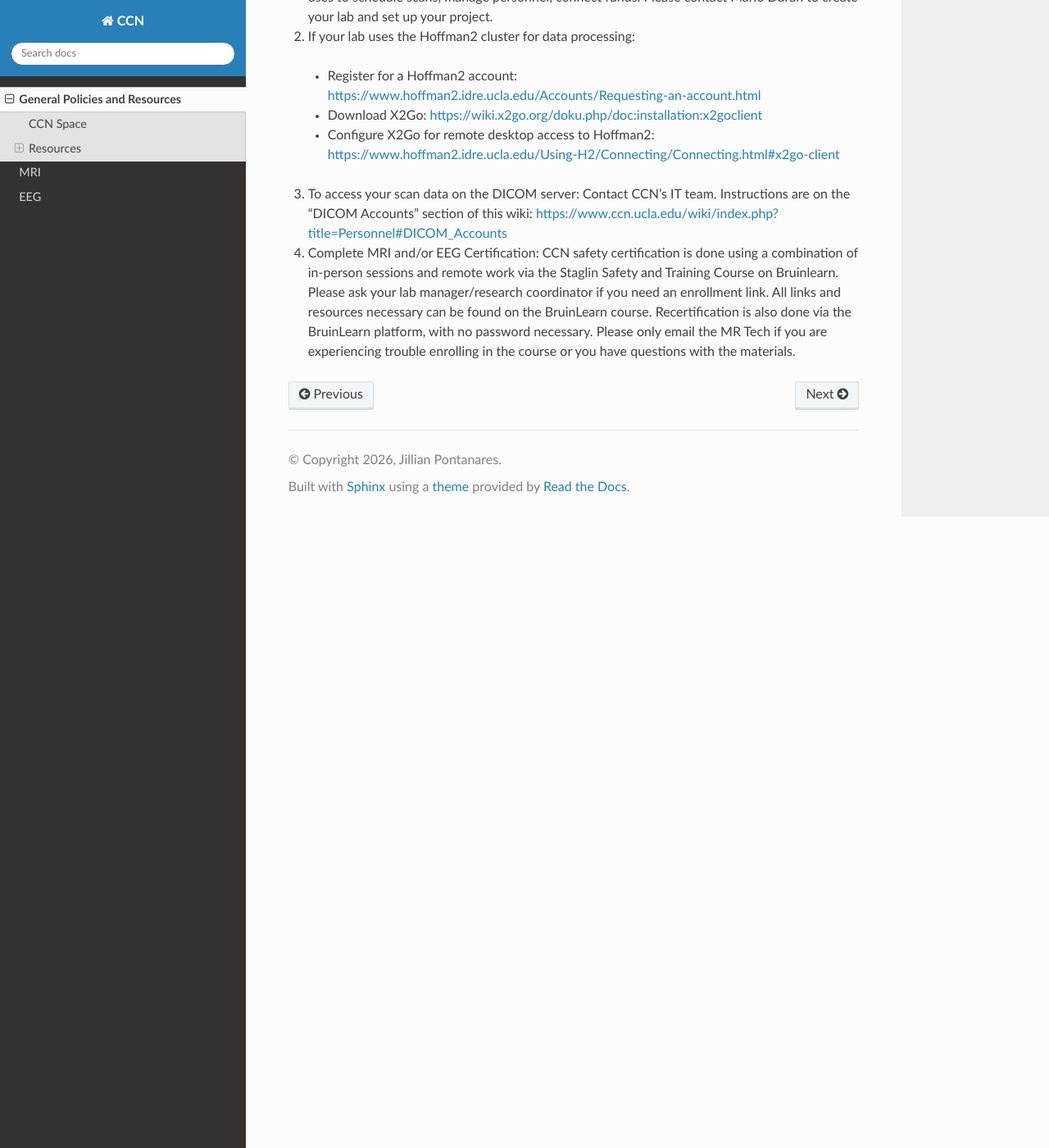
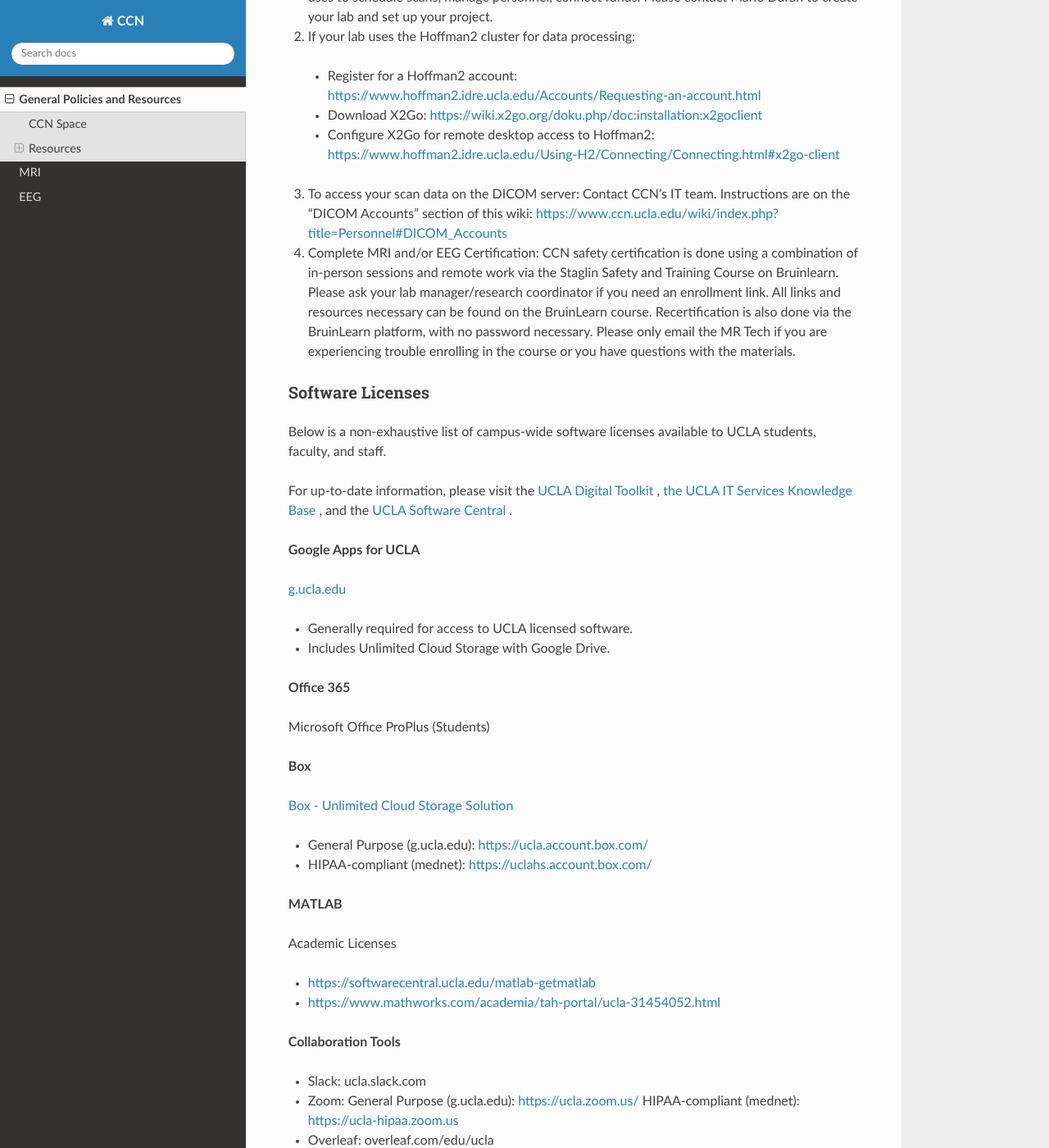
Before and after one commit to jpontanares-ccn/CCN, a Sphinx documentation site: the page built from docs/source/generalpolicies.rst, in a window 1280 px wide and 1400 px high, scrolled down 2643 px. Shown: the whole window at 82% size. Built offline with Sphinx 7.4.7 and the Read the Docs theme 3.1.0, drawn with Linux system fonts in a browser that asks for light colours; some of the changed text lies outside the part shown.

Commit message:
Update generalpolicies.rst

```diff
--- a/docs/source/generalpolicies.rst
+++ b/docs/source/generalpolicies.rst
@@ -86,3 +86,55 @@ Getting Started at CCN
   - Configure X2Go for remote desktop access to Hoffman2: https://www.hoffman2.idre.ucla.edu/Using-H2/Connecting/Connecting.html#x2go-client
 3. To access your scan data on the DICOM server: Contact CCN's IT team. Instructions are on the "DICOM Accounts" section of this wiki: https://www.ccn.ucla.edu/wiki/index.php?title=Personnel#DICOM_Accounts
 4. Complete MRI and/or EEG Certification: CCN safety certification is done using a combination of in-person sessions and remote work via the Staglin Safety and Training Course on Bruinlearn. Please ask your lab manager/research coordinator if you need an enrollment link. All links and resources necessary can be found on the BruinLearn course. Recertification is also done via the BruinLearn platform, with no password necessary. Please only email the MR Tech if you are experiencing trouble enrolling in the course or you have questions with the materials.
+
+Software Licenses
+~~~~~~~~~~~~~~~~~
+
+Below is a non-exhaustive list of campus-wide software licenses available to UCLA students, faculty, and staff.
+
+For up-to-date information, please visit the `UCLA Digital Toolkit <https://dts.ucla.edu/>`_ , `the UCLA IT Services Knowledge Base <https://ucla.service-now.com/support?id=kb_view>`_ , and the `UCLA Software Central <https://ucla.service-now.com/support?id=sc_category&sys_id=526f0ae81b6c29143b0555351a4bcbc8>`_ .
+
+
+**Google Apps for UCLA**
+
+`g.ucla.edu <https://g.ucla.edu/>`_
+
+- Generally required for access to UCLA licensed software.
+- Includes Unlimited Cloud Storage with Google Drive.
+
+**Office 365**
+
+Microsoft Office ProPlus (Students)
+
+**Box**
+
+`Box - Unlimited Cloud Storage Solution <https://ucla.service-now.com/support?id=its_browse_service&sys_id=cb31ebb01b9c885038cec8415b4bcb9a>`_
+
+- General Purpose (g.ucla.edu): https://ucla.account.box.com/
+- HIPAA-compliant (mednet): https://uclahs.account.box.com/
+
+**MATLAB**
+
+Academic Licenses
+
+- https://softwarecentral.ucla.edu/matlab-getmatlab
+- https://www.mathworks.com/academia/tah-portal/ucla-31454052.html
+
+
+**Collaboration Tools**
+
+- Slack: ucla.slack.com
+- Zoom:
+  General Purpose (g.ucla.edu): https://ucla.zoom.us/
+  HIPAA-compliant (mednet): https://ucla-hipaa.zoom.us
+- Overleaf: overleaf.com/edu/ucla
+
+**Security Software**
+- `FrontDoorSoftware <https://frontdoorsoftware.com/UCLA/>`_ : Loss, Recovery and Personal Safety Software. Available for up to four years
+
+
+**References:**
+
+- https://softwarecentral.ucla.edu/
+- https://www.it.ucla.edu/it-support-center
+- https://www.it.ucla.edu/connect-at-home
```
